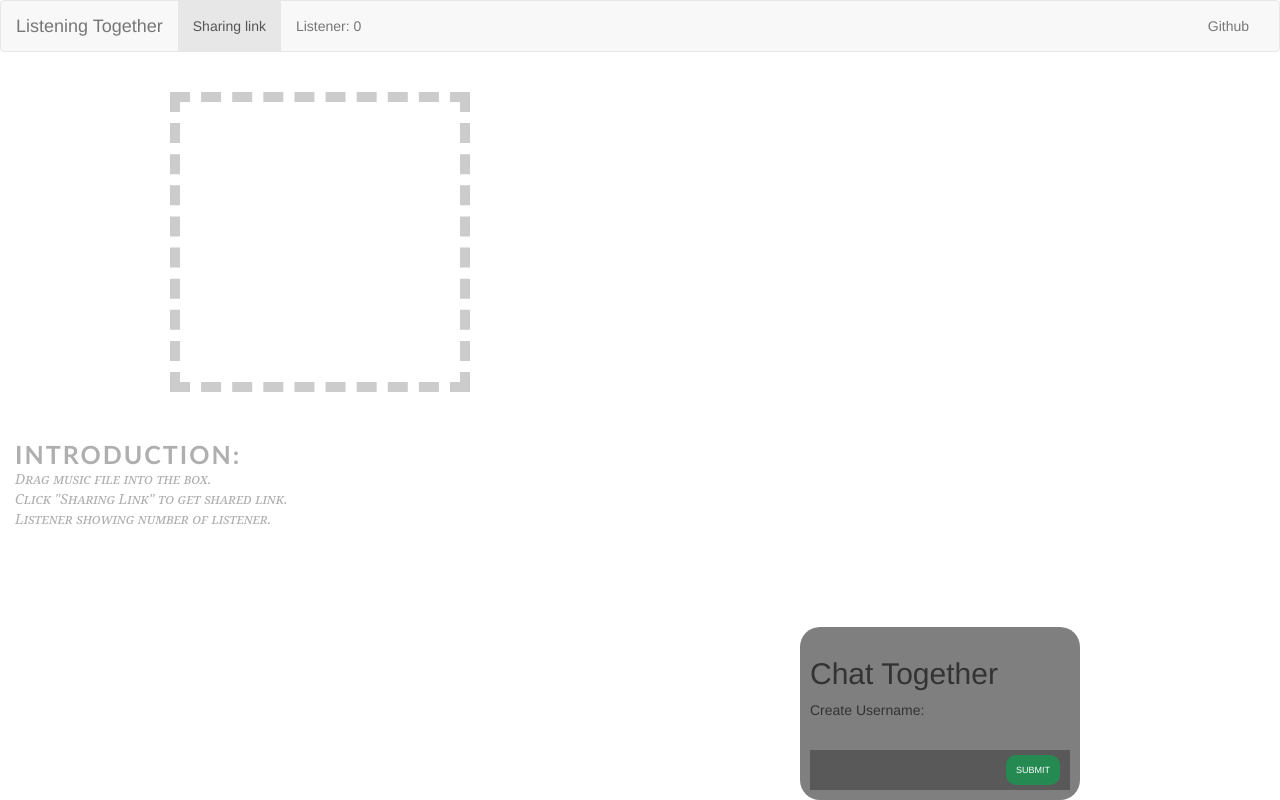
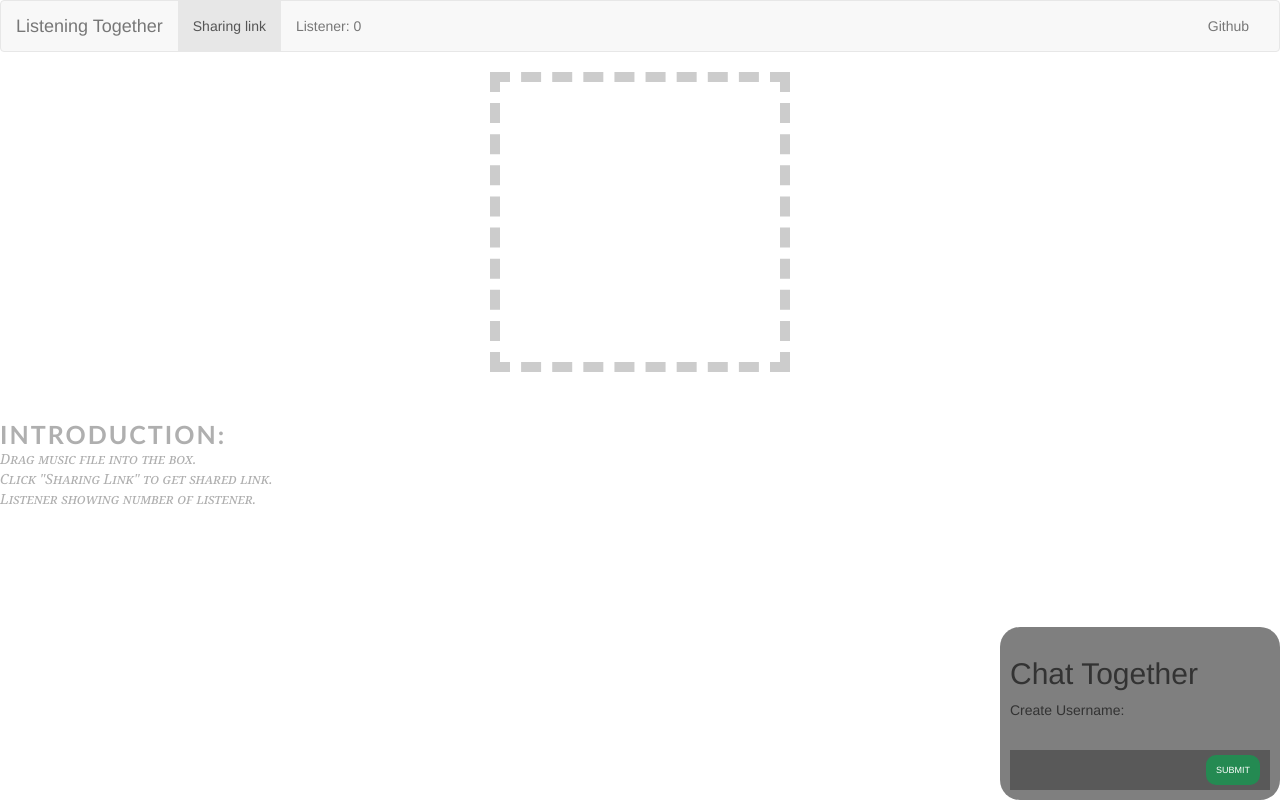
Before and after one commit to tamhoang1412/STOT2016, a website: page client/index.html in a window 1280 px wide. Drawn offline with nearby package versions, Linux system fonts and the light colour scheme; some packages are replaced by stand-ins of ours; no server answers; a script that the page names is missing.

Commit message:
fix backgorund

```diff
--- a/client/chat.html
+++ b/client/chat.html
@@ -1,6 +1,4 @@
 <link rel="stylesheet" href="css/chat.css"/>
-<div class="col-md-6">
-
 <div id="container">
     <div id="namesWrapper">
         <h2>Chat Together</h2>
--- a/client/index.html
+++ b/client/index.html
@@ -52,7 +52,7 @@
         </div><!-- /.navbar-collapse -->
       </div><!-- /.container-fluid -->
     </nav>
-    <div class=col-md-6>
+
     <div id="blockcontent">
       <article style="align: center;">
         <div id="holder"></div>
@@ -68,10 +68,6 @@
           Click "Sharing Link" to get shared link.<br>
           Listener showing number of listener.<br>
         </div>
-        </article>
-      </div>
-    </div>
-
         <div id="chatPage"></div>
         <script>
           $(function(){
@@ -81,6 +77,11 @@
         <div class="footer">
           <p id="status">The required APIs are not supported by your browser. Please try again using <a href="http://www.google.com/chrome">Chrome</a>.</p>
         </div>
+      </article>
+    </div>
+
+
+
   </body>
 
     <script lang="javascript">
```
Lines whose indentation alone changed are shown as unchanged.
